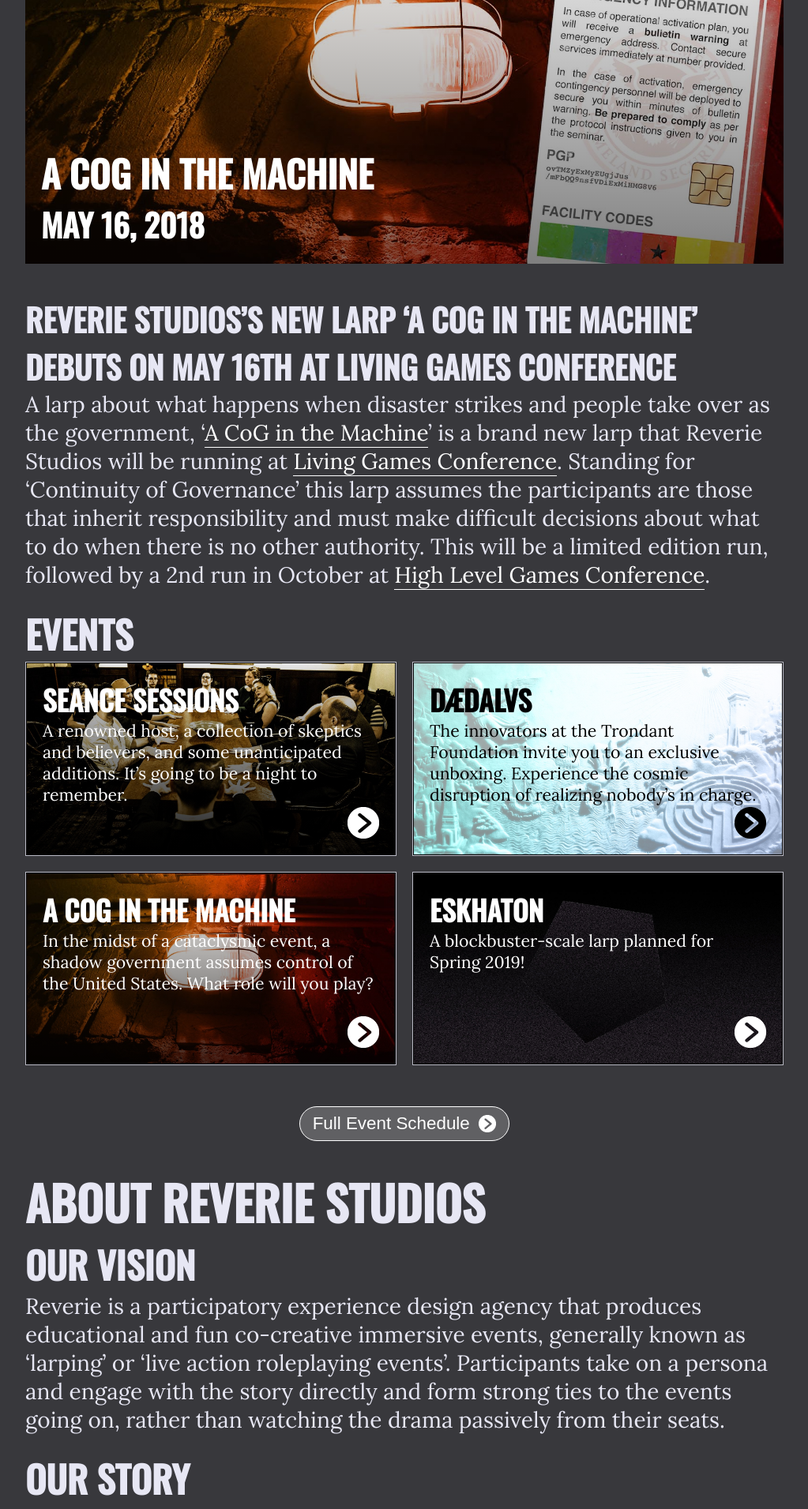
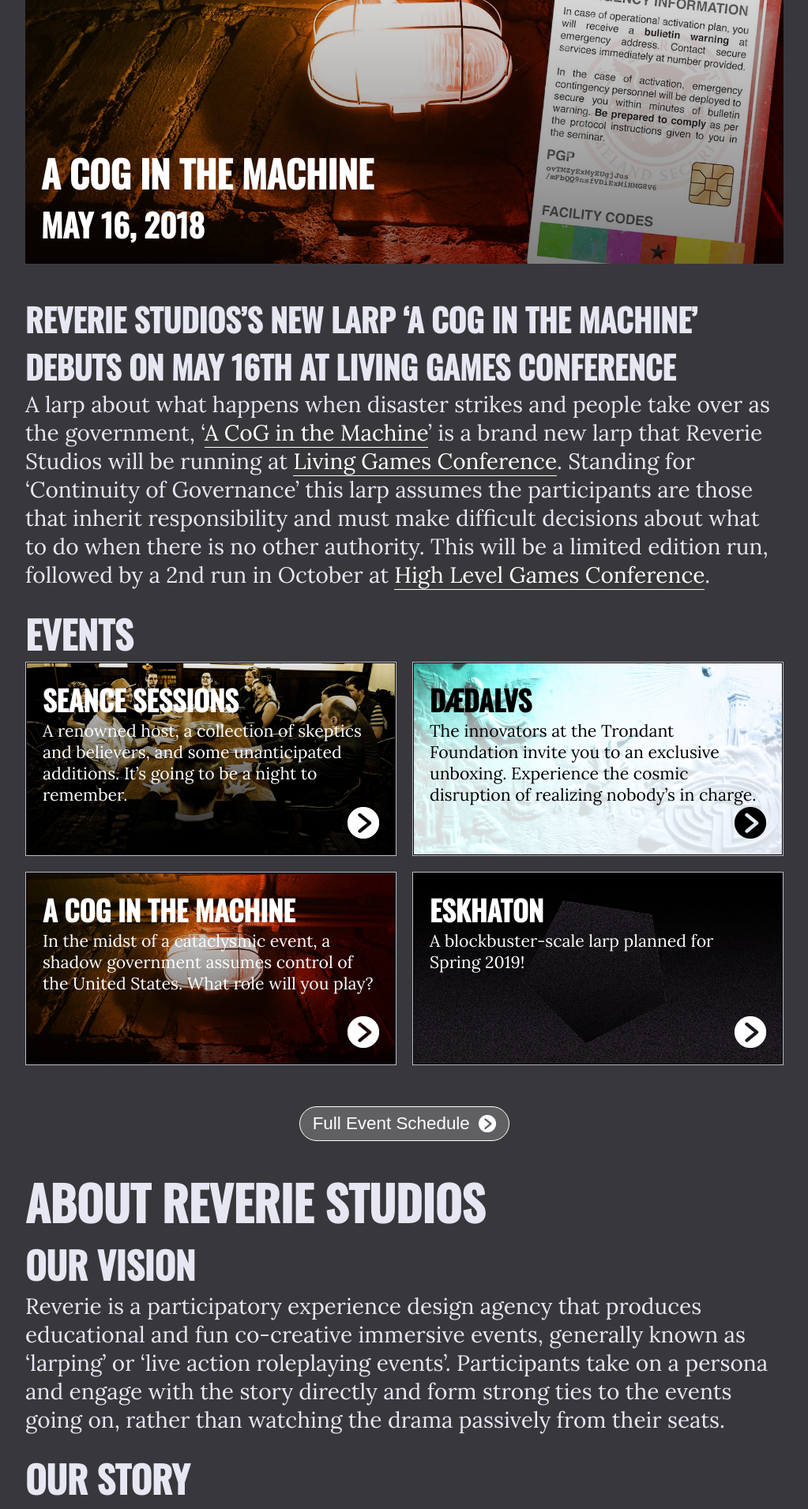
Before and after one commit to ReverieStudios/website, a Jekyll site: the page built from index.html, in a window 1280 px wide. Shown: the part 434-2345 px from the top of the page at 79% size, without its empty margins (128-1151 px from the left). Built offline with Jekyll 4.4.1, drawn with Linux system fonts in a browser that asks for light colours.

Commit message:
changes to daedalus gradient to aide legibility

```diff
--- a/_sass/breakpoints.scss
+++ b/_sass/breakpoints.scss
@@ -74,7 +74,7 @@ $width-ipad: 600px;
 		}
 
 		.event.daedalus .gradient {
-			background-image: linear-gradient(180deg, rgba(255, 255, 255, 0.7), rgba(255, 255, 255, 0.5));
+			background-image: linear-gradient(180deg, rgba(255, 255, 255, 0.2) 0%, rgba(255, 255, 255, 0.85) 50%);
 		}
 
 		.event.acog .gradient {
--- a/css/style.scss
+++ b/css/style.scss
@@ -385,7 +385,8 @@ p {
 	}
 
 	&.daedalus .gradient {
-		background-image: linear-gradient(90deg, transparent, white);
+		//background-image: linear-gradient(90deg, rgba(255, 255, 255, 0.25), white);
+		background-image: linear-gradient(90deg, rgba(255, 255, 255, 0.2) 0%, rgba(255, 255, 255, 0.95) 75%);
 	}
 
 	&.acog .gradient {
```
Also changed, not shown: 2 other files.
